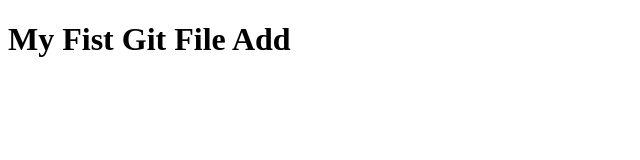
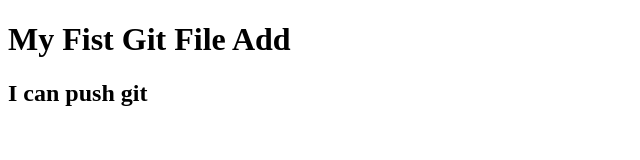
Before and after one commit to Anuwar-Hosain/git-file, a plain HTML site: page index.html in a window 1280 px wide. Shown: the whole page, without its empty margins (0-640 px from the left). Drawn offline with Linux system fonts and the light colour scheme.

Commit message:
git all pusah

```diff
--- a/index.html
+++ b/index.html
@@ -8,5 +8,6 @@
   </head>
   <body>
     <h1>My Fist Git File Add</h1>
+    <h2>I can push git</h2>
   </body>
 </html>
```
